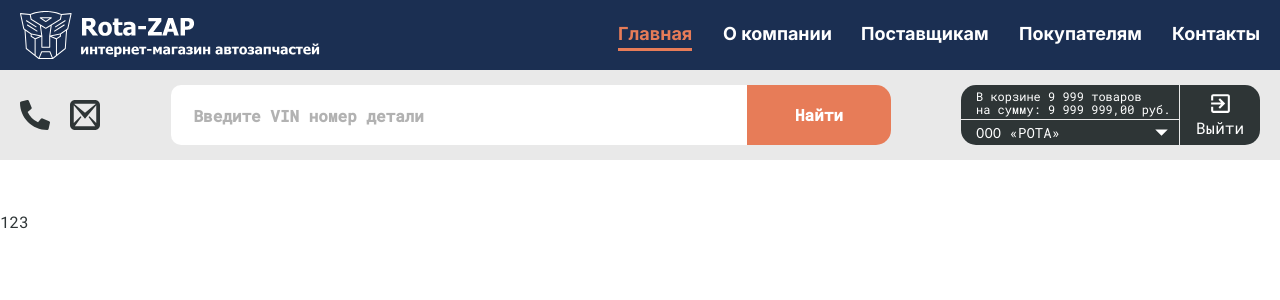
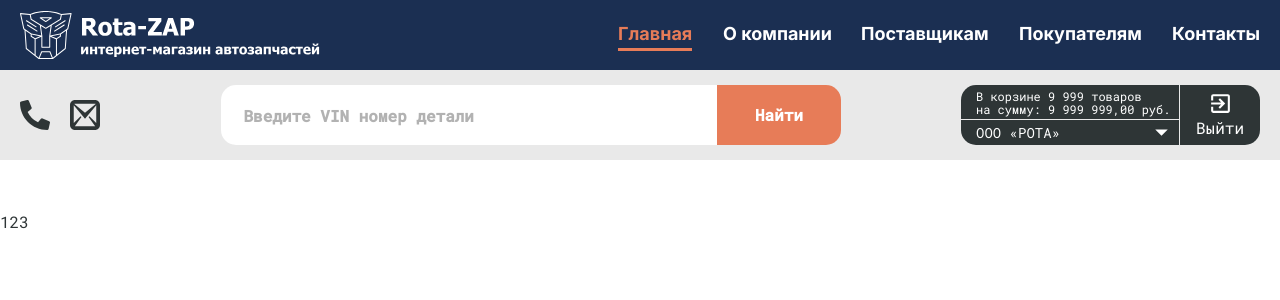
Before and after one commit to Exigoll/rota-next, a Next.js app: page / in a window 1280 px wide. Shown: the top 300 px of the page. Built offline with nearby package versions, Linux system fonts and the light colour scheme.

Commit message:
fix: prev commit

```diff
--- a/app/components/ui/Contacts/Contacts.module.scss
+++ b/app/components/ui/Contacts/Contacts.module.scss
@@ -20,4 +20,8 @@
 	@screen tabletMin {
 		@apply hover:fill-peach hover:scale-125;
 	}
+
+	@screen mobile2XL {
+		@apply w-[25px] h-[25px];
+	}
 }
--- a/app/components/ui/Search/Search.module.scss
+++ b/app/components/ui/Search/Search.module.scss
@@ -1,5 +1,5 @@
 .search {
-	@apply flex items-center justify-between w-full max-w-[720px] h-[70px] text-base font-medium;
+	@apply flex items-center justify-between w-full max-w-[620px] h-[70px] text-base font-medium;
 
 	@screen desktop2XL {
 		@apply h-[60px];
@@ -15,7 +15,7 @@
 
 	input {
 		@apply basis-[80%] w-full h-full px-[20px] border-[3px] border-solid border-transparent text-lightDark bg-white  focus:boxShadow focus:border-peach;
-		border-radius: 10px 0px 0px 10px;
+		border-radius: 15px 0px 0px 15px;
 		transition: all 0.3s ease;
 
 		@screen desktop {
```
